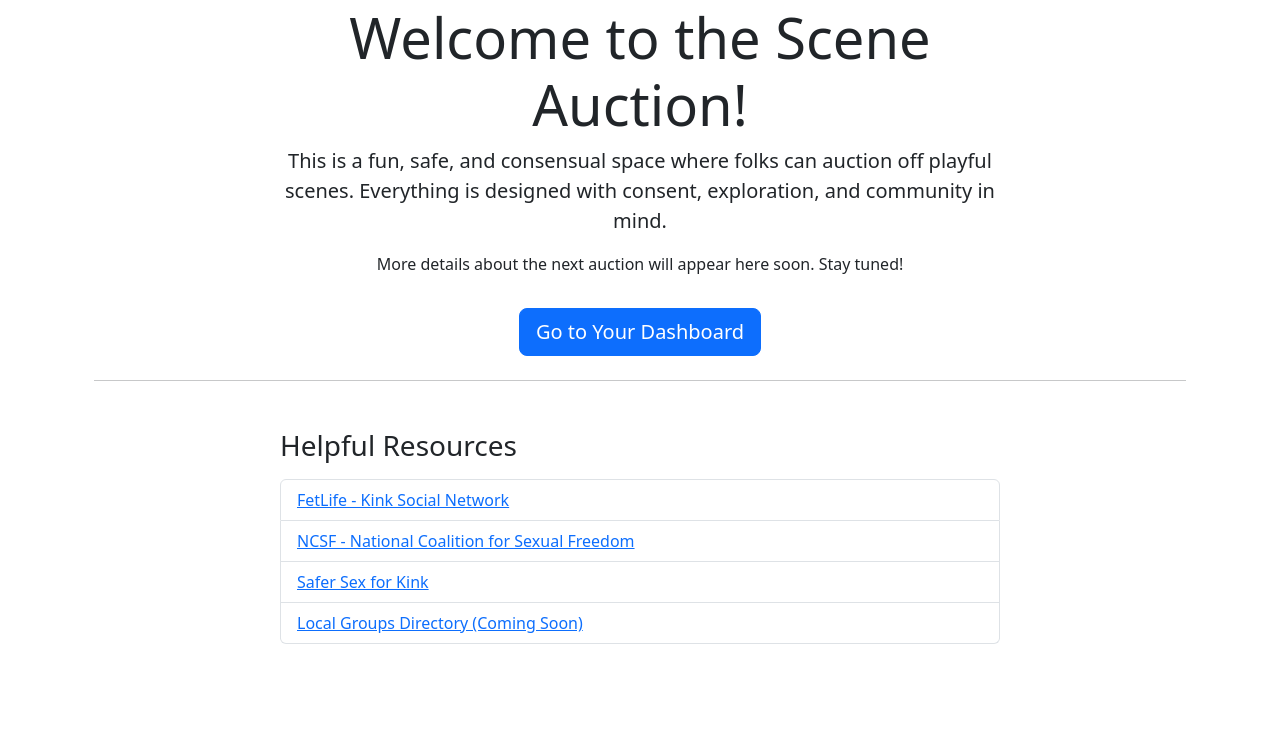
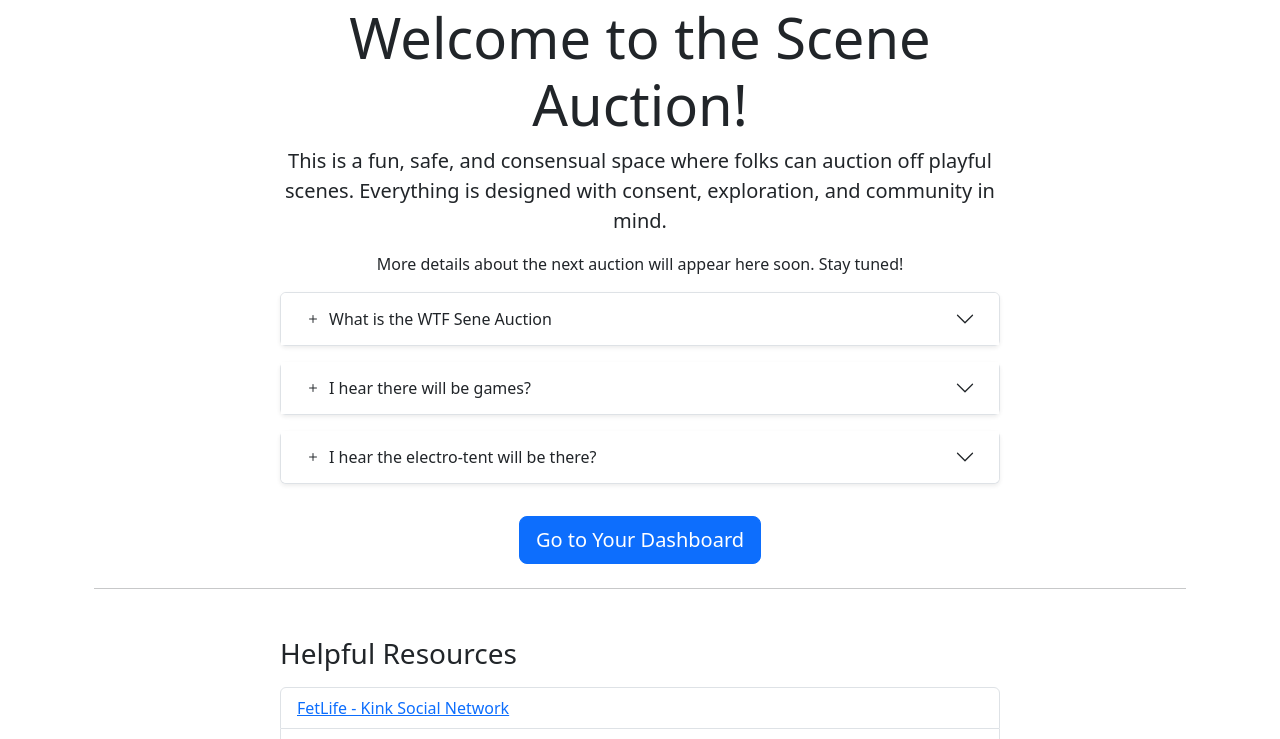
Before and after one commit to pwpaul/scene_auction, a Django app: template auction_site/templates/home.html in a window 1280 px wide. Shown: the part 124-863 px from the top of the page. Run offline with Django 3.2, Linux system fonts and the light colour scheme; the template is opened without the code that fills it, so the values that code supplies are empty; some libraries are stand-ins or nearby versions.

Commit message:
home page edits

```diff
--- a/auction_site/templates/home.html
+++ b/auction_site/templates/home.html
@@ -11,6 +11,9 @@
             </p>
             <p>
                 More details about the next auction will appear here soon. Stay tuned!
+            </p>
+            <p>
+                {% include "partials/simple_faq_menu.html" %}
             </p>
             <a href="{% url 'dashboard' %}" class="btn btn-primary btn-lg mt-3">Go to Your Dashboard</a>
         </div>
--- /dev/null
+++ b/auction_site/templates/partials/simple_faq_menu.html
@@ -0,0 +1,78 @@
+<link href="https://cdn.jsdelivr.net/npm/bootstrap-icons@1.11.1/font/bootstrap-icons.css" rel="stylesheet">
+
+<div class="accordion" id="questionsAccordion">
+
+    <div class="accordion-item shadow-sm mb-3 rounded">
+        <h2 class="accordion-header" id="heading1">
+            <button class="accordion-button collapsed py-3 px-4" type="button" data-bs-toggle="collapse"
+                data-bs-target="#collapse1" aria-expanded="false" aria-controls="collapse1">
+                <i class="bi bi-plus me-2 transition-icon"></i> What is the WTF Sene Auction
+            </button>
+        </h2>
+        <div id="collapse1" class="accordion-collapse collapse" aria-labelledby="heading1"
+            data-bs-parent="#questionsAccordion">
+            <div class="accordion-body text-start">
+                The WTF Scene Auction is a playful, consensual space where individuals can auction off fun and creative scenes.
+                It emphasizes consent, exploration, and community, making it a unique platform for kink enthusiasts.  Once the Auction is done
+                the party starts with games, intimate spcaces, and of course plenty of for both auction participants and other guests to scene to there hearts content.
+
+                For a more complete description of the auction, please visit these resources:
+                 <li><a href="https://fetlife.com/events/1785605"> Fetlife Event page</a>.</li>
+                 <li><a href="https://fetlife.com/PA_Alpha/posts/12369952"> Fetlife FAQ</a>.</li>
+                 <li><a href="https://fetlife.com/PA_Alpha/posts/12495385"> Fetlife After Party Page</a>.</li>
+
+                 </li>
+            </div>
+        </div>
+    </div>
+
+    <div class="accordion-item shadow-sm mb-3 rounded">
+        <h2 class="accordion-header" id="heading2">
+            <button class="accordion-button collapsed py-3 px-4" type="button" data-bs-toggle="collapse"
+                data-bs-target="#collapse2" aria-expanded="false" aria-controls="collapse2">
+                <i class="bi bi-plus me-2 transition-icon"></i> I hear there will be games?
+            </button>
+
+        </h2>
+        <div id="collapse2" class="accordion-collapse collapse" aria-labelledby="heading2"
+            data-bs-parent="#questionsAccordion">
+            <div class="accordion-body">
+                Yep! Our game maven <a href="https://fetlife.com/Poefreak21"> Poefreak21</a> is hard at work figuring this out.  Think thinks like <b>kinky twister</b> or <b>Spin the bottel</b>></b>
+            </div>
+        </div>
+    </div>
+
+    <div class="accordion-item shadow-sm mb-3 rounded">
+        <h2 class="accordion-header" id="heading3">
+            <button class="accordion-button collapsed py-3 px-4" type="button" data-bs-toggle="collapse"
+                data-bs-target="#collapse3" aria-expanded="false" aria-controls="collapse3">
+                <i class="bi bi-plus me-2 transition-icon"></i> I hear the electro-tent will be there?
+            </button>
+        </h2>
+        <div id="collapse3" class="accordion-collapse collapse" aria-labelledby="heading3"
+            data-bs-parent="#questionsAccordion">
+            <div class="accordion-body">
+                Yes!  Come try your luck at the bank robber maze and win fantasitc prizes. (ok just prizes)
+            </div>
+        </div>
+    </div>
+
+
+
+</div>
+
+<style>
+.accordion-button {
+    transition: transform 0.1s ease-in-out;
+}
+.accordion-button:hover {
+    transform: scale(1.02);
+}
+.transition-icon {
+    transition: transform 0.3s ease;
+}
+.accordion-button:not(.collapsed) .bi-plus::before {
+    content: "\f2ea"; /* Unicode for bi-dash */
+    font-family: "bootstrap-icons";
+}
+</style>
```
